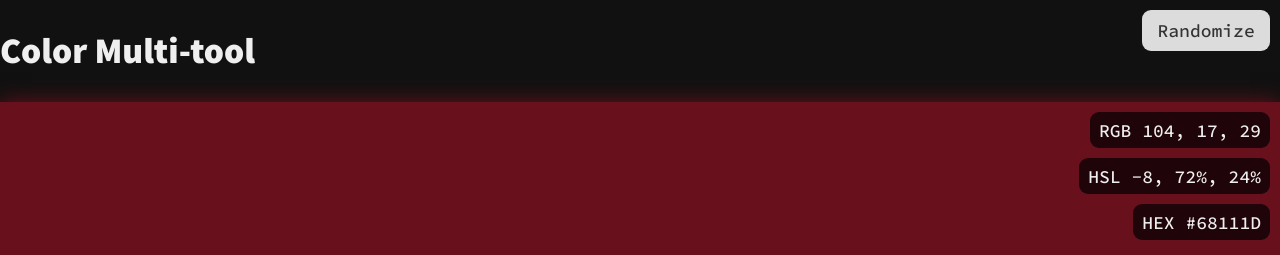
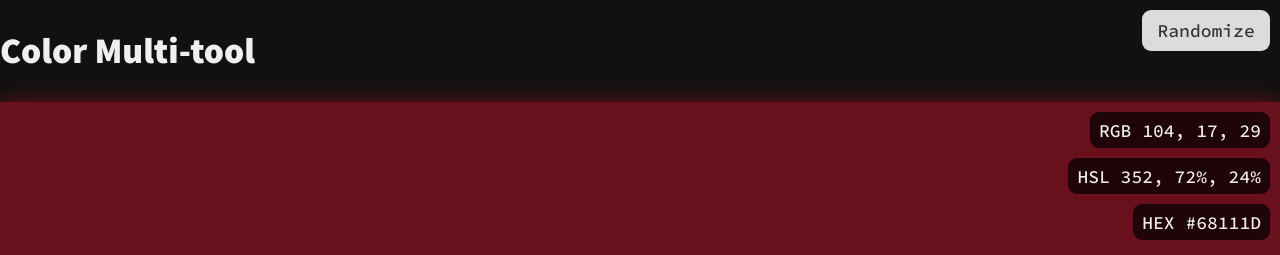
Before and after one commit to murbar/web-color-tool, a React (Create React App) app: page / in a window 1280 px wide. Shown: the top 255 px of the page. Built offline with nearby package versions, Linux system fonts and the light colour scheme.

Commit message:
Fix issue where H was sometimes negative

```diff
--- a/src/colorConvert.js
+++ b/src/colorConvert.js
@@ -40,7 +40,7 @@ const rgbToHsl = rgbValues => {
 
   const [R, G, B] = rgb;
   const hueMaxChannel = {
-    '0': ((G - B) / chroma) % 6,
+    '0': (G - B) / chroma + (G < B ? 6 : 0),
     '1': (B - R) / chroma + 2,
     '2': (R - G) / chroma + 4
   };
```
